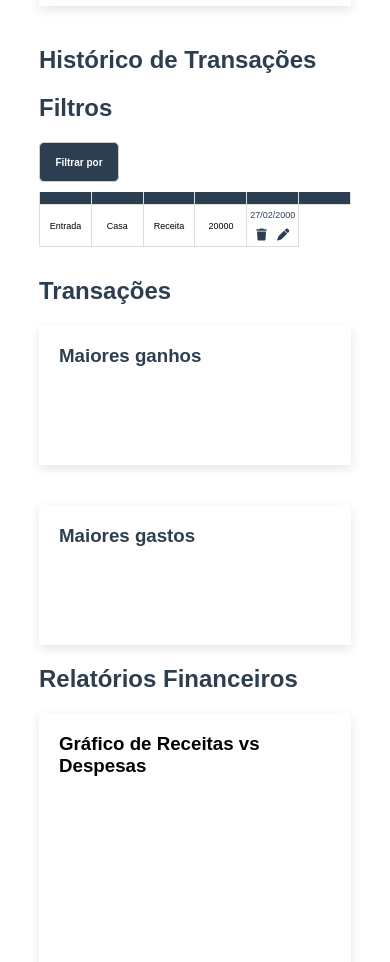
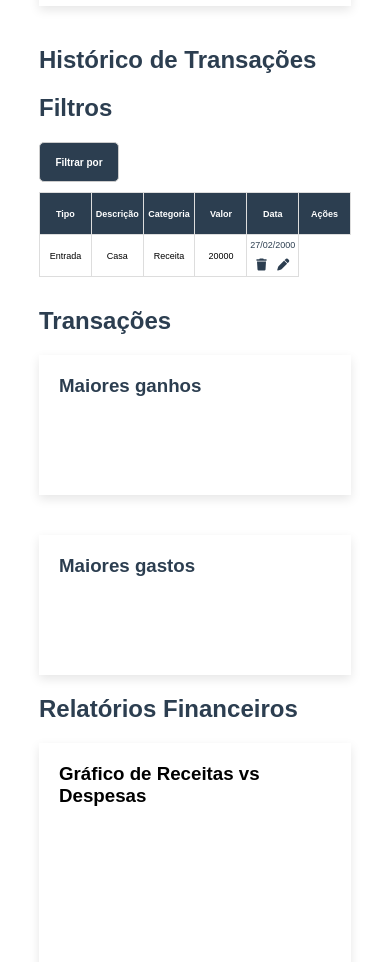
Before and after one commit to rickdev8/Finan-as, a plain HTML site: page principal.html in a window 390 px wide. Shown: the part 871-1833 px from the top of the page. Drawn offline with nearby package versions, Linux system fonts and the light colour scheme; no server answers.

Commit message:
Update style.css

```diff
--- a/Styles/style.css
+++ b/Styles/style.css
@@ -592,7 +592,7 @@ button:hover {
          align-items: center;
     }
     table {
-        margin-top: -30px;
+
         table-layout: fixed;
         width: 100%;
         height: 100%;
```
